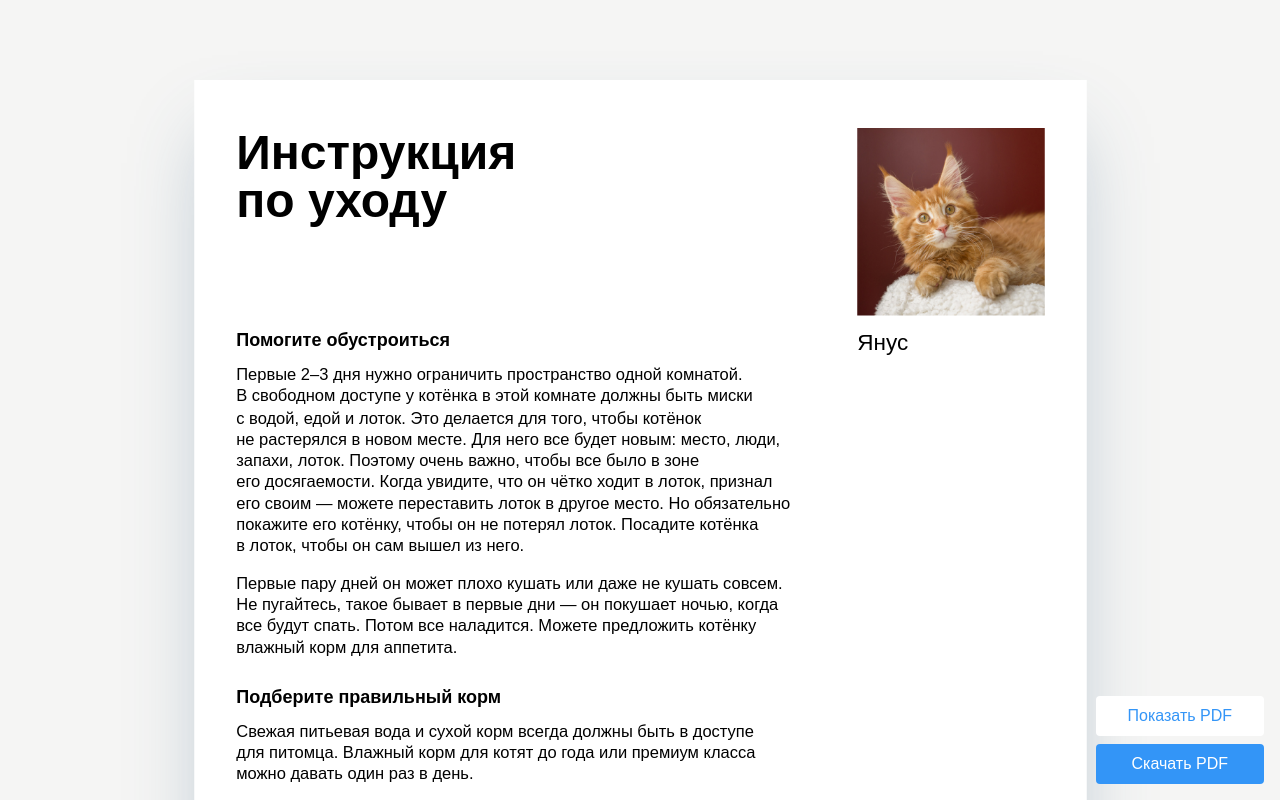
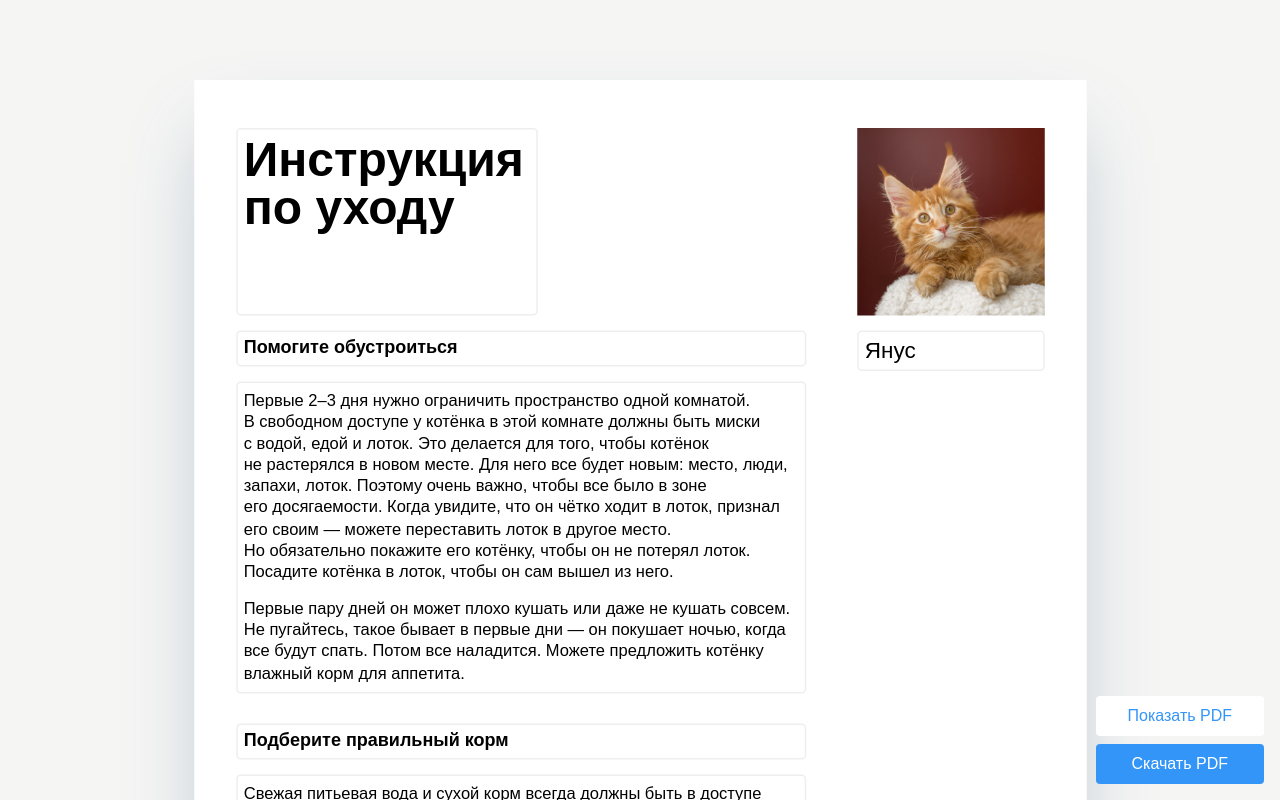
Before and after one commit to talyguryn/pamyatkin, a Next.js app: page / in a window 1280 px wide. Shown: the top 800 px of the page. Built offline with nearby package versions, Linux system fonts and the light colour scheme.

Commit message:
add border for contenteditable elements

```diff
--- a/src/app/globals.css
+++ b/src/app/globals.css
@@ -12,6 +12,10 @@ body {
 }
 
 [contenteditable='true'] {
+  border: 0.5px solid #eee;
+  padding: 4px 8px 6px 4px;
+  border-radius: 3px;
+
   &:empty:before {
     content: attr(data-placeholder);
     pointer-events: none;
@@ -21,6 +25,7 @@ body {
 
   &:focus {
     outline: none;
+    border: 0.5px solid #c7c7c7;
   }
 }
 
```
